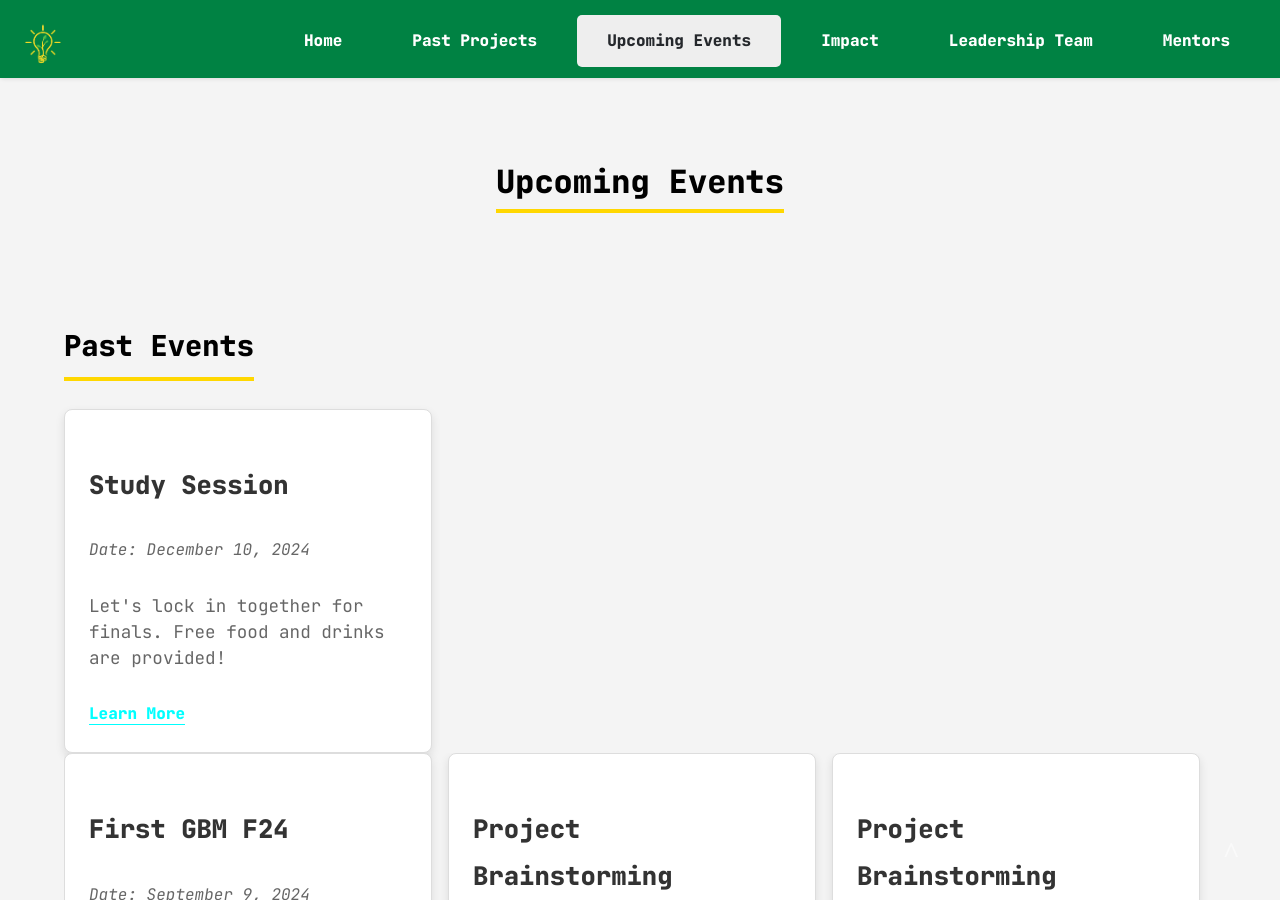
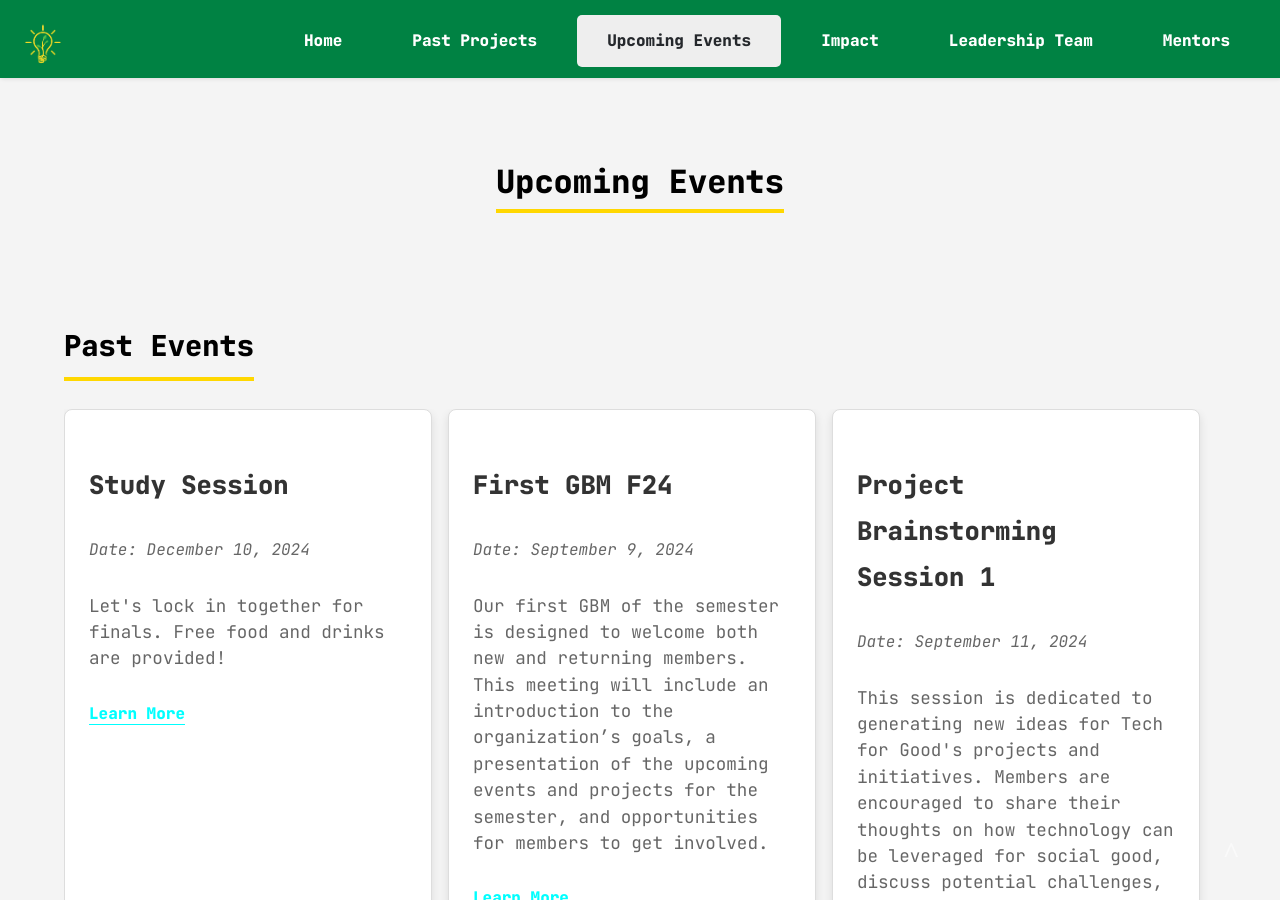
Before and after one commit to J-Souffle/T4GWebsite, a Jekyll site: the page built from pages/upcoming-events.md, in a window 1280 px wide and 900 px high. Built offline with Jekyll 4.4.1, drawn with Linux system fonts in a browser that asks for light colours.

Commit message:
Updated events page

```diff
--- a/_includes/events.html
+++ b/_includes/events.html
@@ -9,13 +9,13 @@
     </div> -->
 
   <h2>Past Events</h2>
-  <div class="event-card">
-    <h3 class="event-title">Study Session</h3>
-    <p class="event-date">Date: December 10, 2024</p>
-    <p class="event-description">Let's lock in together for finals. Free food and drinks are provided!</p>
-    <a href="https://cglink.me/2d7/r2268925" class="event-link">Learn More</a>
-  </div>
   <div class="events-list">
+    <div class="event-card">
+      <h3 class="event-title">Study Session</h3>
+      <p class="event-date">Date: December 10, 2024</p>
+      <p class="event-description">Let's lock in together for finals. Free food and drinks are provided!</p>
+      <a href="https://cglink.me/2d7/r2268925" class="event-link">Learn More</a>
+    </div>
     <div class="event-card">
       <h3 class="event-title">First GBM F24</h3>
       <p class="event-date">Date: September 9, 2024</p>
```
